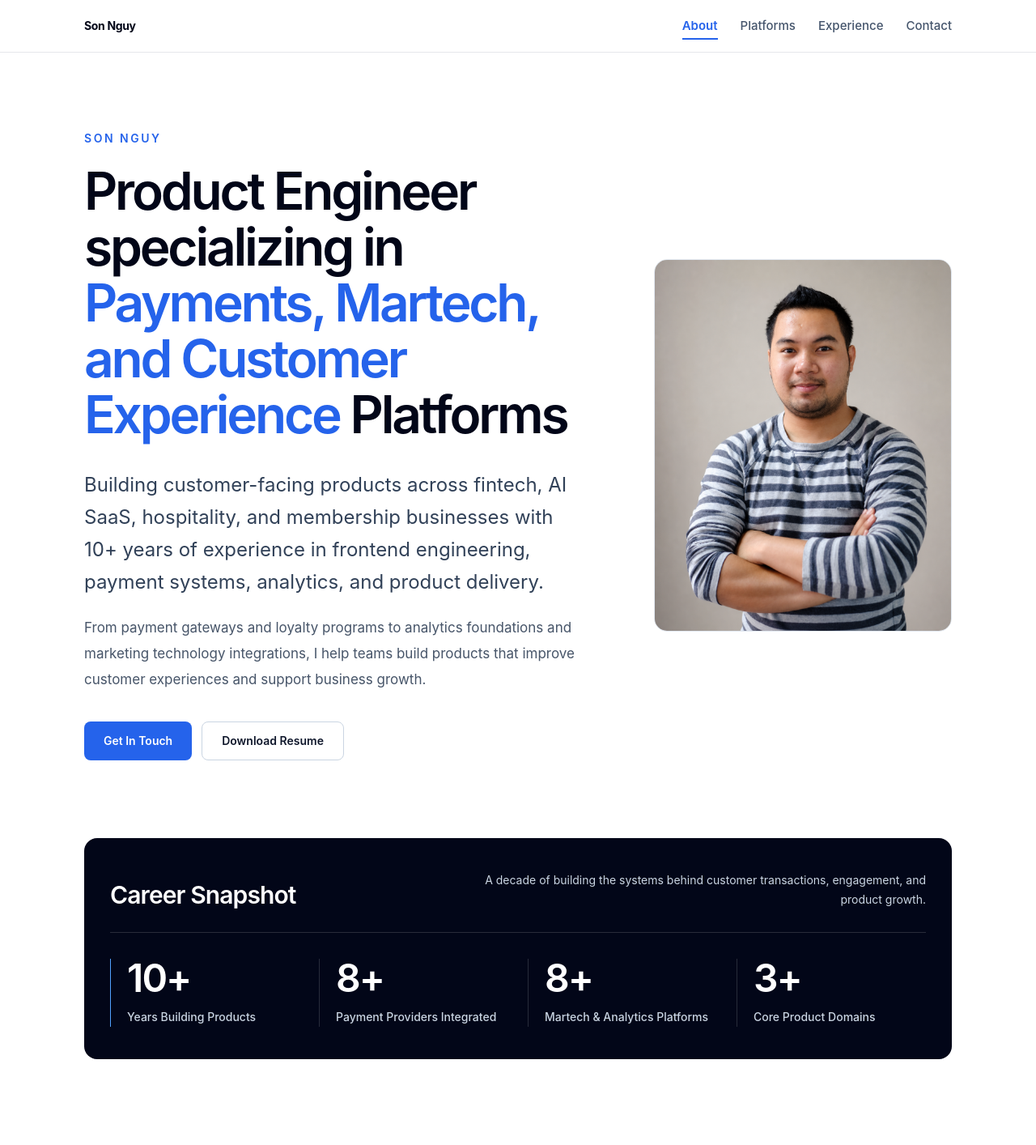
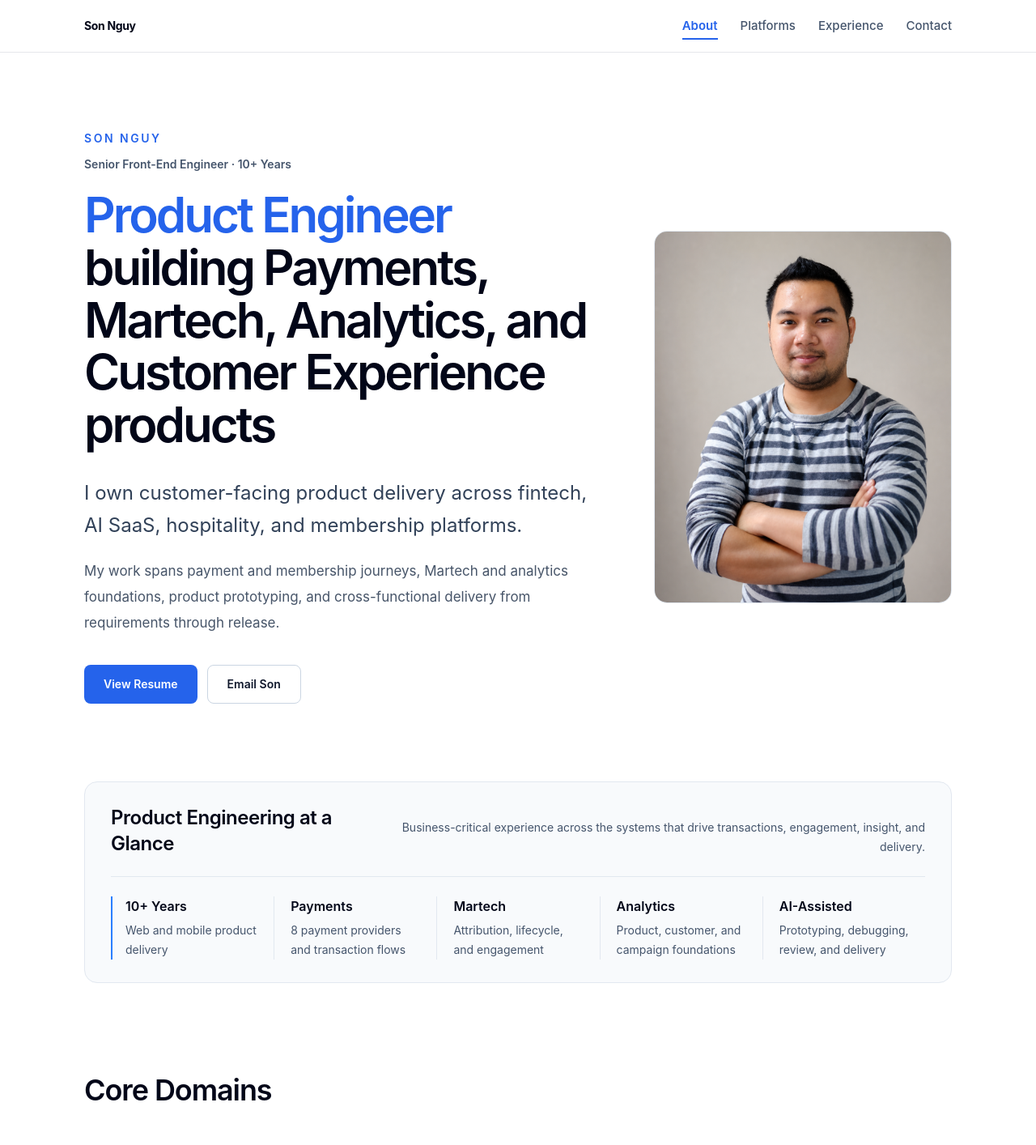
Before and after one commit to sonnguy/son-nguy-personal-website, a Next.js app: page / in a window 1280 px wide. Shown: the top 1414 px of the page at 81% size. Built offline with nearby package versions, Linux system fonts and the light colour scheme.

Commit message:
feat: update profile and project details, enhance homepage sections, and improve contact actions

```diff
--- a/content/profile.json
+++ b/content/profile.json
@@ -2,8 +2,8 @@
   "name": "Son Nguy",
   "title": "Product Engineer",
   "resumeTitle": "Senior Front-End Engineer | Product Engineering | Martech | Payment Systems",
-  "positioning": "Product Engineer specializing in Payments, Martech, and Customer Experience Platforms",
-  "positioningAccent": "Payments, Martech, and Customer Experience",
+  "positioning": "Product Engineer building Payments, Martech, Analytics, and Customer Experience products",
+  "positioningAccent": "Product Engineer",
   "location": "Khanh Hoa, Vietnam",
   "email": "nguynhuhuyson@gmail.com",
   "phone": "+84 392 309 915",
@@ -63,14 +63,37 @@
   "avatarPath": "/images/avatar-professional.png",
   "homepage": {
     "hero": {
-      "subheadline": "Building customer-facing products across fintech, AI SaaS, hospitality, and membership businesses with 10+ years of experience in frontend engineering, payment systems, analytics, and product delivery.",
-      "supportingCopy": "From payment gateways and loyalty programs to analytics foundations and marketing technology integrations, I help teams build products that improve customer experiences and support business growth.",
-      "primaryAction": "Get In Touch",
-      "secondaryAction": "Download Resume"
+      "eyebrow": "Senior Front-End Engineer · 10+ Years",
+      "subheadline": "I own customer-facing product delivery across fintech, AI SaaS, hospitality, and membership platforms.",
+      "supportingCopy": "My work spans payment and membership journeys, Martech and analytics foundations, product prototyping, and cross-functional delivery from requirements through release.",
+      "primaryAction": "View Resume",
+      "secondaryAction": "Email Son"
     },
-    "snapshot": {
-      "title": "Career Snapshot",
-      "description": "A decade of building the systems behind customer transactions, engagement, and product growth."
+    "credibility": {
+      "title": "Product Engineering at a Glance",
+      "description": "Business-critical experience across the systems that drive transactions, engagement, insight, and delivery.",
+      "items": [
+        {
+          "label": "10+ Years",
+          "detail": "Web and mobile product delivery"
+        },
+        {
+          "label": "Payments",
+          "detail": "8 payment providers and transaction flows"
+        },
+        {
+          "label": "Martech",
+          "detail": "Attribution, lifecycle, and engagement"
+        },
+        {
+          "label": "Analytics",
+          "detail": "Product, customer, and campaign foundations"
+        },
+        {
+          "label": "AI-Assisted",
+          "detail": "Prototyping, debugging, review, and delivery"
+        }
+      ]
     },
     "experience": {
       "eyebrow": "Experience",
@@ -86,10 +109,11 @@
       ]
     },
     "contact": {
-      "eyebrow": "Contact",
-      "title": "Let's Build Better Product Experiences",
-      "copy": "I'm always interested in conversations about product engineering, payment systems, Martech, customer experience platforms, and AI-assisted development workflows.",
-      "primaryAction": "Get In Touch"
+      "eyebrow": "Hiring",
+      "title": "Hiring for Product or Senior Front-End Engineering?",
+      "copy": "I'm open to roles where customer-facing product ownership, payments, Martech, analytics, and cross-functional delivery are central to the work.",
+      "primaryAction": "Email Son",
+      "resumeAction": "View Resume"
     }
   }
 }
--- a/content/projects.json
+++ b/content/projects.json
@@ -3,7 +3,7 @@
     "id": "mvillage",
     "name": "MVillage",
     "resumeName": "MVillage Platform",
-    "category": "Hospitality, Membership & Payments",
+    "category": "Payments & Membership Platforms",
     "domains": [
       "Hospitality",
       "Membership",
@@ -33,7 +33,7 @@
     "id": "prophet-exchange",
     "name": "Prophet Exchange",
     "resumeName": "ProphetX Platform",
-    "category": "Sports Prediction Market & Martech",
+    "category": "Martech & Prediction Market Experiences",
     "domains": [
       "Payments",
       "Martech",
@@ -68,7 +68,7 @@
     "id": "cq-capitalis",
     "name": "CQ & Capitalis",
     "resumeName": "CQ & Capitalis",
-    "category": "AI-Enabled Investment SaaS",
+    "category": "AI SaaS & Product Prototyping",
     "domains": [
       "AI SaaS",
       "Investment Platforms",
--- a/content/site-meta.json
+++ b/content/site-meta.json
@@ -31,7 +31,7 @@
   ],
   "sections": {
     "domains": "Core Domains",
-    "platforms": "Featured Platforms"
+    "platforms": "Featured Work by Business Domain"
   },
   "contactLabels": {
     "email": "Email",
--- a/package.json
+++ b/package.json
@@ -1,6 +1,6 @@
 {
   "name": "son-nguy-personal-website",
-  "version": "0.1.0",
+  "version": "1.1.0",
   "private": true,
   "scripts": {
     "dev": "next dev",
--- a/src/app/page.tsx
+++ b/src/app/page.tsx
@@ -1,7 +1,7 @@
 import { SiteHeader } from "@/components/layout/site-header";
-import { CareerSnapshotSection } from "@/components/sections/career-snapshot-section";
 import { ContactSection } from "@/components/sections/contact-section";
 import { CoreDomainsSection } from "@/components/sections/core-domains-section";
+import { CredibilityStrip } from "@/components/sections/credibility-strip";
 import { ExperienceSection } from "@/components/sections/experience-section";
 import { FeaturedPlatformsSection } from "@/components/sections/featured-platforms-section";
 import { HeroSection } from "@/components/sections/hero-section";
@@ -20,7 +20,7 @@ export default function HomePage() {
         tabIndex={-1}
       >
         <HeroSection />
-        <CareerSnapshotSection />
+        <CredibilityStrip />
         <CoreDomainsSection />
         <FeaturedPlatformsSection />
         <ExperienceSection />
--- a/src/components/sections/career-snapshot-section.tsx
+++ /dev/null
@@ -1,38 +0,0 @@
-import { profile } from "@/content";
-
-export function CareerSnapshotSection() {
-  return (
-    <section
-      className="rounded-2xl bg-slate-950 px-6 py-8 text-white sm:px-8 sm:py-10"
-      aria-labelledby="career-snapshot-heading"
-    >
-      <div className="flex flex-col gap-3 border-b border-white/15 pb-7 sm:flex-row sm:items-end sm:justify-between">
-        <h2
-          className="text-2xl font-semibold tracking-[-0.03em] sm:text-3xl"
-          id="career-snapshot-heading"
-        >
-          {profile.homepage.snapshot.title}
-        </h2>
-        <p className="max-w-xl text-sm leading-6 text-slate-300 sm:text-right">
-          {profile.homepage.snapshot.description}
-        </p>
-      </div>
-
-      <div className="mt-8 grid gap-8 sm:grid-cols-2 lg:grid-cols-4 lg:gap-6">
-        {profile.highlights.metrics.map((metric) => (
-          <div
-            className="border-l border-blue-400 pl-5 lg:border-l-white/15 lg:first:border-l-blue-400"
-            key={metric.label}
-          >
-            <p className="text-4xl font-semibold tracking-[-0.04em] text-white sm:text-5xl">
-              {metric.value}
-            </p>
-            <p className="mt-3 text-sm font-medium leading-6 text-slate-300">
-              {metric.label}
-            </p>
-          </div>
-        ))}
-      </div>
-    </section>
-  );
-}
--- /dev/null
+++ b/src/components/sections/credibility-strip.tsx
@@ -0,0 +1,38 @@
+import { profile } from "@/content";
+
+export function CredibilityStrip() {
+  return (
+    <section
+      className="rounded-2xl border border-slate-200 bg-slate-50 px-6 py-7 sm:px-8"
+      aria-labelledby="credibility-heading"
+    >
+      <div className="flex flex-col gap-2 border-b border-slate-200 pb-6 lg:flex-row lg:items-end lg:justify-between">
+        <h2
+          className="text-xl font-semibold tracking-[-0.02em] text-slate-950 sm:text-2xl"
+          id="credibility-heading"
+        >
+          {profile.homepage.credibility.title}
+        </h2>
+        <p className="max-w-2xl text-sm leading-6 text-slate-600 lg:text-right">
+          {profile.homepage.credibility.description}
+        </p>
+      </div>
+
+      <ul className="mt-6 grid gap-5 sm:grid-cols-2 lg:grid-cols-5 lg:gap-0">
+        {profile.homepage.credibility.items.map((item) => (
+          <li
+            className="border-l-2 border-blue-500 pl-4 lg:border-l lg:border-slate-200 lg:px-5 lg:first:border-l-2 lg:first:border-blue-500 lg:first:pl-4"
+            key={item.label}
+          >
+            <p className="font-semibold text-slate-950">
+              {item.label}
+            </p>
+            <p className="mt-1 text-sm leading-6 text-slate-600">
+              {item.detail}
+            </p>
+          </li>
+        ))}
+      </ul>
+    </section>
+  );
+}
--- a/src/components/sections/hero-section.tsx
+++ b/src/components/sections/hero-section.tsx
@@ -1,6 +1,7 @@
 import Image from "next/image";
+import Link from "next/link";
 
-import { profile, siteMeta } from "@/content";
+import { profile } from "@/content";
 
 export function HeroSection() {
   const [positioningPrefix, positioningSuffix] = profile.positioning.split(
@@ -17,8 +18,11 @@ export function HeroSection() {
         <p className="text-sm font-semibold uppercase tracking-[0.18em] text-[var(--accent)]">
           {profile.name}
         </p>
+        <p className="mt-3 text-sm font-semibold text-slate-600">
+          {profile.homepage.hero.eyebrow}
+        </p>
         <h1
-          className="mt-5 max-w-full text-4xl font-semibold leading-[1.08] tracking-[-0.05em] text-slate-950 sm:max-w-4xl sm:text-5xl lg:text-[4rem]"
+          className="mt-5 max-w-full text-4xl font-semibold leading-[1.08] tracking-[-0.05em] text-slate-950 sm:max-w-4xl sm:text-5xl lg:text-[3.75rem]"
           id="hero-heading"
         >
           {positioningPrefix}
@@ -34,16 +38,15 @@ export function HeroSection() {
           {profile.homepage.hero.supportingCopy}
         </p>
         <div className="mt-9 flex flex-col gap-3 sm:flex-row">
-          <a
+          <Link
             className="inline-flex min-h-12 items-center justify-center rounded-lg bg-[var(--accent)] px-6 text-sm font-semibold text-white transition-colors hover:bg-blue-700 focus-visible:outline-2 focus-visible:outline-offset-2 focus-visible:outline-[var(--accent)]"
-            href={`mailto:${profile.email}`}
+            href="/resume"
           >
             {profile.homepage.hero.primaryAction}
-          </a>
+          </Link>
           <a
             className="inline-flex min-h-12 items-center justify-center rounded-lg border border-slate-300 bg-white px-6 text-sm font-semibold text-slate-900 transition-colors hover:border-slate-400 hover:bg-slate-50 focus-visible:outline-2 focus-visible:outline-offset-2 focus-visible:outline-[var(--accent)]"
-            href={siteMeta.resumeUrl}
-            download
+            href={`mailto:${profile.email}`}
           >
             {profile.homepage.hero.secondaryAction}
           </a>
--- a/src/content/types.ts
+++ b/src/content/types.ts
@@ -37,14 +37,19 @@ export type ProfileContent = {
   avatarPath: string;
   homepage: {
     hero: {
+      eyebrow: string;
       subheadline: string;
       supportingCopy: string;
       primaryAction: string;
       secondaryAction: string;
     };
-    snapshot: {
+    credibility: {
       title: string;
       description: string;
+      items: Array<{
+        label: string;
+        detail: string;
+      }>;
     };
     experience: {
       eyebrow: string;
@@ -60,6 +65,7 @@ export type ProfileContent = {
       title: string;
       copy: string;
       primaryAction: string;
+      resumeAction: string;
     };
   };
 };
```
Also changed, not shown: src/components/sections/contact-section.tsx (+11 -1 lines), src/components/sections/featured-platforms-section.tsx (+6 -3 lines), 2 other files (tests, documents, lock files or other folders).
